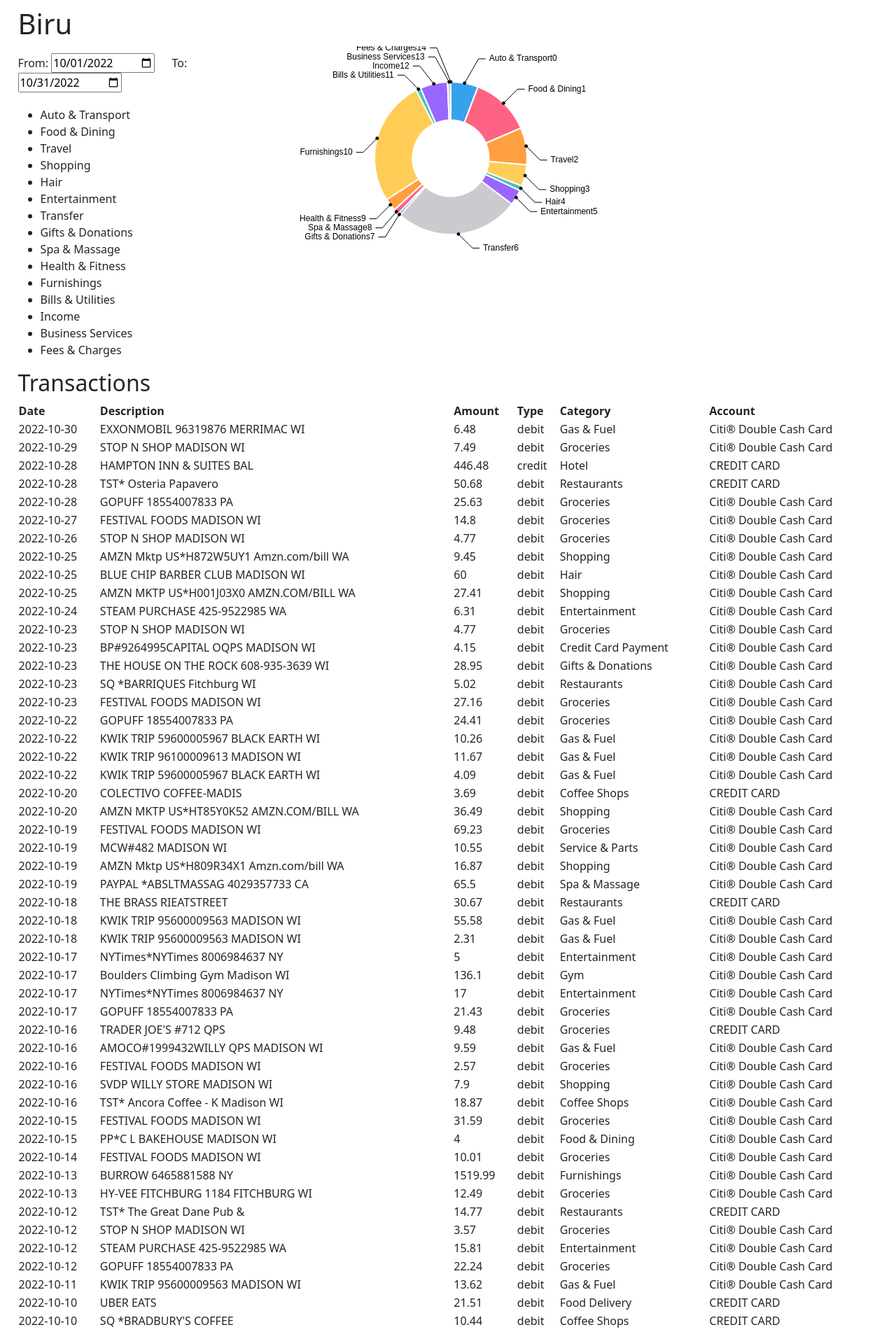
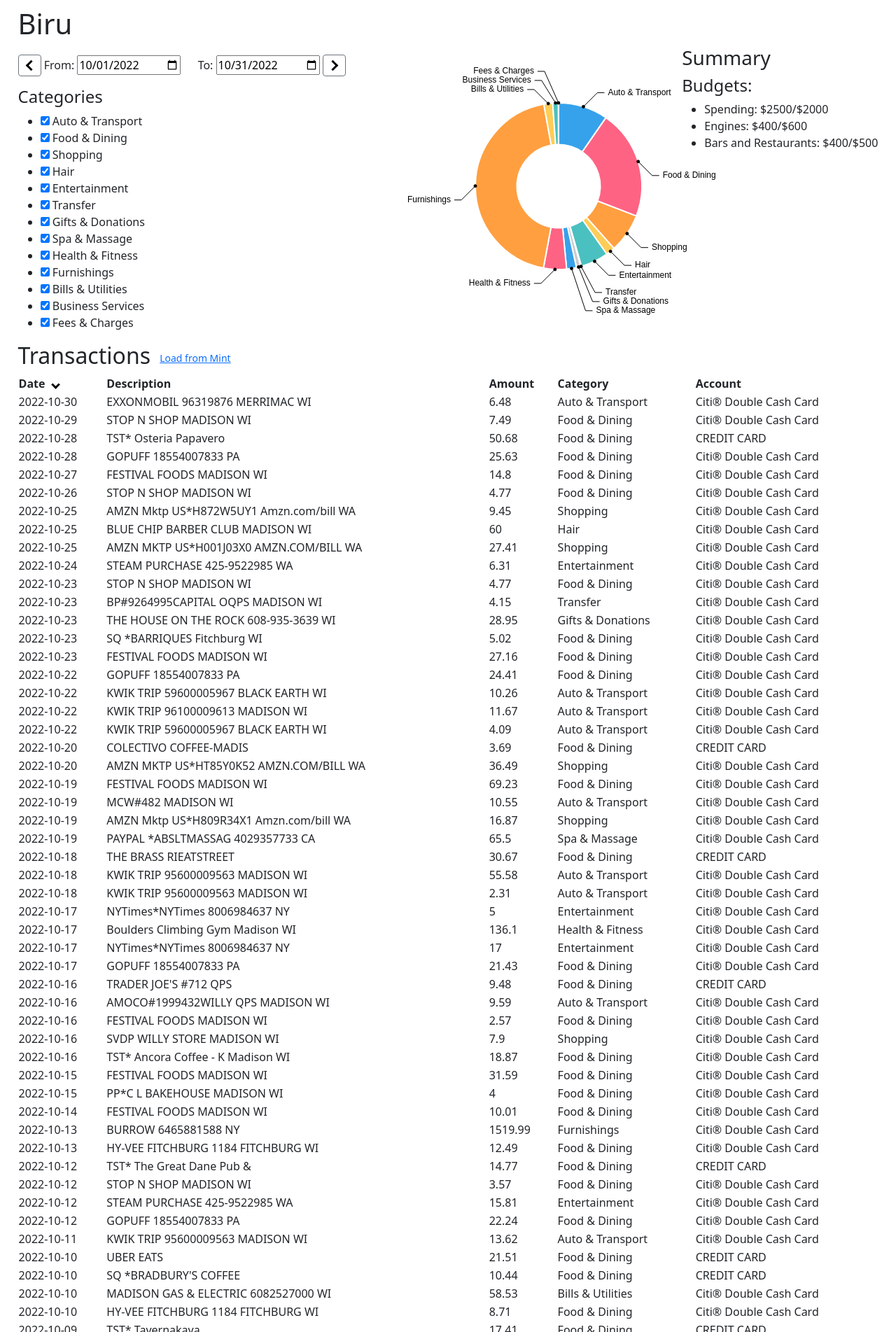
Before and after one commit to jackdahms/biru, a Flask app: page / in a window 1280 px wide. Shown: the top 1903 px of the page at 70% size. Run offline with Flask 2, Linux system fonts and the light colour scheme; data comes from the database, SQL or seed files in the repository.

Commit message:
added summary section

```diff
--- a/app.py
+++ b/app.py
@@ -48,13 +48,13 @@
     cur.execute(f'''
         SELECT * FROM transactions
         WHERE date >= '{start}' AND date < '{end}'
+        AND type == 'debit'
     ''')
 
     txs = []
     categories = {}
     for row in cur:
-        txs.append(row)
-
+        # shift to parent category
         cat = row[5]
         if cat in parent_category:
             cat = parent_category[cat]
@@ -63,8 +63,14 @@
         else:
             categories[cat] += float(row[3])
 
+        # correct tx to parent category
+        row = [*row]
+        row[5] = cat
+        txs.append(row)
+
     return {
         'rows': render_template('rows.html', transactions=txs),
+        'list': render_template('checkboxes.html', categories=categories.keys()),
         'categories': list(categories.keys()),
         'amounts': list(categories.values())
     }
--- a/static/index.js
+++ b/static/index.js
@@ -1,5 +1,4 @@
 const pie_canvas = document.getElementById('pie');
-
 const pieLabelsLine = {
     id: 'pieLabelsLine',
     afterDraw(chart) {
@@ -48,7 +47,6 @@
             });
         });
 
-        console.log('---');
         for (let i = 0; i < values.length; i++) {
             for (let k = i + 1; k < values.length; k++) {
                 if (i == k) {
@@ -73,13 +71,13 @@
                     rect1.y < rect2.y + rect2.h &&
                     rect1.h + rect1.y > rect2.y
                 ) {
-                    if (rect1.x > halfwidth && rect1.y < halfheight) {
+                    if (rect2.x > halfwidth && rect2.y < halfheight) {
                         values[i].y_line -= (values[i].y_line + text_height) - values[k].y_line + text_padding;
-                    } else if (rect1.x > halfwidth && rect1.y > halfheight) {
+                    } else if (rect2.x > halfwidth && rect2.y > halfheight) {
                         values[k].y_line += (values[i].y_line + text_height) - values[k].y_line + text_padding;
-                    } else if (rect1.x < halfwidth && rect1.y > halfheight) {
+                    } else if (rect2.x < halfwidth && rect2.y > halfheight) {
                         values[i].y_line += (values[k].y_line + text_height) - values[i].y_line + text_padding;
-                    } else if (rect1.x < halfwidth && rect1.y < halfheight) {
+                    } else if (rect2.x < halfwidth && rect2.y < halfheight) {
                         values[k].y_line -= (values[k].y_line + text_height) - values[i].y_line + text_padding;
                     }
                     i = 0;
@@ -111,7 +109,7 @@
                 ctx.textAlign = values[index].text_x_pos;
                 ctx.textBaseline = "middle";
                 ctx.fillStyle = "black";
-                ctx.fillText(chart.data.labels[index] + index, values[index].text_x, yLine);
+                ctx.fillText(chart.data.labels[index], values[index].text_x, yLine);
             });
         });
     },
@@ -120,12 +118,13 @@
 const config = {
     type: 'pie',
     options: {
-        cutout: '50%', // note the x and y equations only work at this cutoff percentage (and maybe this aspect ratio!) for a full pie, they are 2a-cx
-        aspectRatio: 2,
+        cutout: '50%', // note the x and y equations only work at this cutoff percentage (for a full pie, they are 2a-cx)
+        aspectRatio: 1.5,
+        responsive: false,
         layout: {
             padding: {
-                top: 50,
-                bottom: 30,
+                top: 80,
+                bottom: 80,
             },
         },
         plugins: {
@@ -137,6 +136,89 @@
     plugins: [pieLabelsLine]
 };
 
+// Sort transaction table columns when clicked. Bubble sort from https://www.w3schools.com/howto/howto_js_sort_table.asp
+const sort_table = function(n) {
+    var table, rows, switching, i, x, y, shouldSwitch, dir, switchcount = 0;
+    table = $("#table")[0];
+    arrow = $("#arrow");
+    arrow.detach();
+
+    switching = true;
+    dir = "asc";
+    arrow.appendTo($(".tx_th")[n]);
+
+    // Make a loop that will continue until no switching has been done
+    while (switching) {
+        switching = false;
+        rows = table.rows;
+
+        for (i = 1; i < (rows.length - 1); i++) {
+            shouldSwitch = false;
+            // Get the two elements you want to compare, one from current row and one from the next: */
+            x = rows[i].getElementsByTagName("TD")[n].innerHTML.toLowerCase();
+            y = rows[i + 1].getElementsByTagName("TD")[n].innerHTML.toLowerCase();
+            if (n == 2) {
+                x = parseFloat(x);
+                y = parseFloat(y);
+            }
+
+            /* Check if the two rows should switch place, based on the direction, asc or desc: */
+            if (dir == "asc") {
+                if (x > y) {
+                    shouldSwitch = true;
+                    break;
+                }
+            } else if (dir == "desc") {
+                if (x < y) {
+                    shouldSwitch = true;
+                    break;
+                }
+            }
+        }
+
+        if (shouldSwitch) {
+            /* If a switch has been marked, make the switch and mark that a switch has been done: */
+            rows[i].parentNode.insertBefore(rows[i + 1], rows[i]);
+            switching = true;
+            switchcount ++;
+        } else {
+            /* If no switching has been done AND the direction is "asc", set the direction to "desc" and run the while loop again. */
+            if (switchcount == 0 && dir == "asc") {
+                dir = "desc";
+                switching = true;
+            }
+        }
+    }
+    if (dir == "asc") {
+        arrow.removeClass("down");
+        arrow.addClass("up");
+    } else if (dir == "desc") {
+        arrow.removeClass("up");
+        arrow.addClass("down");
+    }
+};
+$(".tx_th").each((i, e) => {
+    e.onclick = (() => sort_table(i));
+});
+
+// Filter transactions based on checkboxes
+const filter = function() {
+    const name = $(this).attr("name");
+    const rows = $("tr");
+    for (let i = 1; i < rows.length; i++) {
+        let row = $(rows[i]);
+        const cat = row.find("td")[3].innerText;
+        if (cat == name) {
+            if ($(this).is(":checked")) {
+                row.show();
+            } else {
+                row.hide();
+            }
+        }
+    }
+};
+
+// Initial load
 $.ajax({
     dataType: "json",
     url: '/transactions',
@@ -146,12 +228,7 @@
     },
     success: function(data, status, xhr) {
         $('#table').append(data.rows);
-
-        cats = $('#categories');
-        cats.empty();
-        data.categories.forEach(function(e) {
-            cats.append('<li>' + e + '</li>');
-        });
+        $('#categories').append(data.list);
 
         config.data = {
             labels: data.categories,
@@ -162,5 +239,7 @@
             }]
         };
         new Chart(pie_canvas, config);
+
+        $("[type='checkbox']").click(filter);
     }
 });
--- /dev/null
+++ b/static/style.css
@@ -0,0 +1,34 @@
+.arrow {
+	margin-left: 10px;
+	border: solid black;
+	border-width: 0 3px 3px 0;
+	display: inline-block;
+	padding: 3px;
+}
+
+.arrow-button {
+	border: solid black;
+	border-width: 0 3px 3px 0;
+	display: inline-block;
+	padding: 4px;
+}
+
+.up {
+	transform: rotate(-135deg);
+	-webkit-transform: rotate(-135deg);
+}
+
+.down {
+	transform: rotate(45deg);
+	-webkit-transform: rotate(45deg);
+}
+
+.left {
+	transform: rotate(135deg);
+	-webkit-transform: rotate(135deg);
+}
+
+.right {
+	transform: rotate(-45deg);
+	-webkit-transform: rotate(-45deg);
+}
--- /dev/null
+++ b/templates/checkboxes.html
@@ -0,0 +1,3 @@
+{% for cat in categories %}
+    <li><input type="checkbox" id="{{ cat }}" name="{{ cat }}" checked/> <label for="{{ cat }}">{{ cat }}</label></li>
+{% endfor %}
--- a/templates/index.html
+++ b/templates/index.html
@@ -1,50 +1,92 @@
 <!doctype html>
 <html><head>
-    <title>BIRU</title>
+    <title>Biru</title>
 
     <script src="https://code.jquery.com/jquery-3.6.1.min.js"></script>
     <script src="https://cdn.jsdelivr.net/npm/chart.js"></script>
     <script src="{{ url_for('static', filename='index.js') }}" defer></script>
 
     <link href="https://cdn.jsdelivr.net/npm/bootstrap@5.2.3/dist/css/bootstrap.min.css" rel="stylesheet" integrity="sha384-rbsA2VBKQhggwzxH7pPCaAqO46MgnOM80zW1RWuH61DGLwZJEdK2Kadq2F9CUG65" crossorigin="anonymous">
-
+    <link rel="shortcut icon" href="{{ url_for('static', filename='favicon.ico') }}">
+    <link rel="stylesheet" type="text/css" href="{{ url_for('static', filename='style.css') }}">
 </head>
 
 <body style="padding-left: 2%; padding-right: 2%;">
     <h1 style="padding-top: 10px;">Biru</h1>
 
-    <div style="width: 25%; display: inline-block">
-
-        <div style="margin-top: 10px; margin-bottom: 20px;">
-            <label for="start">From:</label>
-            <input type="date" id="start" value="2022-10-01" style="margin-right: 20px;">
-            <label for="end">To:</label>
-            <input type="date" id="end" value="2022-10-31">
+    <!-- Date control and category list -->
+    <div style="display: inline-block">
+        <div style="margin-top: 10px; margin-bottom: 10px;">
+            <button type="button" id="last_month" class="btn btn-outline-secondary btn-sm" style="padding-left:12px; margin-top: 2px; margin-bottom: 5px">
+                <div class="arrow-button left"></div></button>
+            <div style="display: inline-block;">
+                <label for="start">From:</label>
+                <input type="date" id="start" value="2022-10-01" style="margin-right: 20px;">
+            </div>
+            <div style="display: inline-block;">
+                <label for="end">To:</label>
+                <input type="date" id="end" value="2022-10-31">
+            </div>
+            <button type="button" id="next_month" class="btn btn-outline-secondary btn-sm" style="padding-right:12px; margin-top: 2px; margin-bottom: 5px">
+                <div class="arrow-button right"></div>
+            </button>
         </div>
 
+        <h4>Categories</h4>
         <ul id="categories">
-            <li>One</li>
-            <li>A really long two</li>
-            <li>Three</li>
         </ul>
     </div>
 
-    <div style="width: 50%; display: inline-block; vertical-align: top;">
+    <!-- Summary -->
+    <div style="position: absolute; right: 2%; display: inline-block;">
+        <h3>Summary</h3>
+        <h4>Budgets:</h4>
+        <ul>
+            <li>Spending: $2500/$2000</li>
+            <li>Engines: $400/$600</li>
+            <li>Bars and Restaurants: $400/$500</li>
+        </ul>
+    </div>
+
+    <!-- Donut -->
+    <div style="margin: auto; display: inline-block; vertical-align: top;">
         <canvas id="pie" style="width: 600px; margin: auto;"></canvas>
     </div>
 
+    <!-- Transactions -->
     <div style="width: 100%">
-        <h2>Transactions</h2>
+        <h2 style="display: inline-block;">Transactions</h2>
+        <button type="button" class="btn btn-link btn-sm" style="margin-bottom: 0.5rem;">Load from Mint</button>
         <table id="table" style="width: 100%">
             <tr>
-                <th>Date</th>
-                <th>Description</th>
-                <th>Amount</th>
-                <th>Type</th>
-                <th>Category</th>
-                <th>Account</th>
+                <th class="tx_th">Date<div id="arrow" class="arrow down"></div></th>
+                <th class="tx_th">Description</th>
+                <th class="tx_th">Amount</th>
+                <!-- <th class="tx_th">Type</th> -->
+                <th class="tx_th">Category</th>
+                <th class="tx_th">Account</th>
             </tr>
         </table>
     </div>
 
+    <!-- Footer -->
+    <div>
+        <br>
+        <a href="https://www.flaticon.com/free-icons/beer" title="beer icons">Beer icons created by Freepik - Flaticon</a>
+    </div>
+
+    <!-- Mint Dialogue -->
+    <div id="dialog-form" title="Mint Login">
+        <form>
+            <fieldset>
+                <label for="email">Email</label>
+                <input type="text" name="email" id="email" class="text ui-widget-content ui-corner-all">
+                <label for="password">Password</label>
+                <input type="password" name="password" id="password" class="text ui-widget-content ui-corner-all">
+
+                <!-- Allow form submission with keyboard without duplicating the dialog button -->
+                <input type="submit" tabindex="-1" style="position:absolute; top:-1000px">
+            </fieldset>
+        </form>
+    </div>
 </body></html>
--- a/templates/rows.html
+++ b/templates/rows.html
@@ -1,10 +1,10 @@
 {% for transaction in transactions %}
     <tr>
-        <td>{{ transaction[1] }}</td>
-        <td>{{ transaction[2] }}</td>
-        <td>{{ transaction[3] }}</td>
-        <td>{{ transaction[4] }}</td>
-        <td>{{ transaction[5] }}</td>
-        <td>{{ transaction[6] }}</td>
+        <td class="date">{{ transaction[1] }}</td>
+        <td class="description">{{ transaction[2] }}</td>
+        <td class="amount">{{ transaction[3] }}</td>
+        <!-- <td class="type">{{ transaction[4] }}</td> -->
+        <td class="category">{{ transaction[5] }}</td>
+        <td class="account">{{ transaction[6] }}</td>
     </tr>
 {% endfor %}
```
Also changed, not shown: README.md, static/favicon.ico (added), 2 other files.
